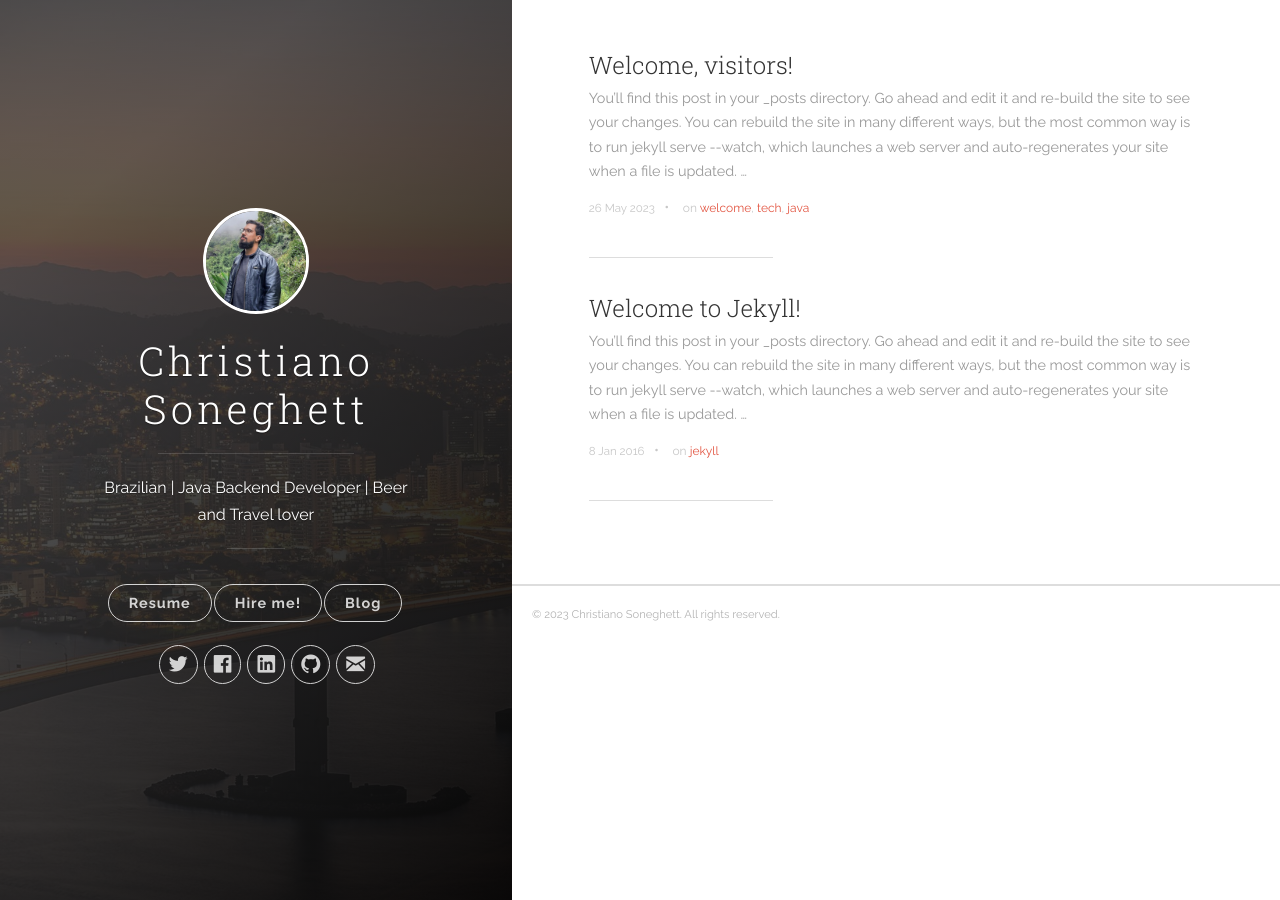
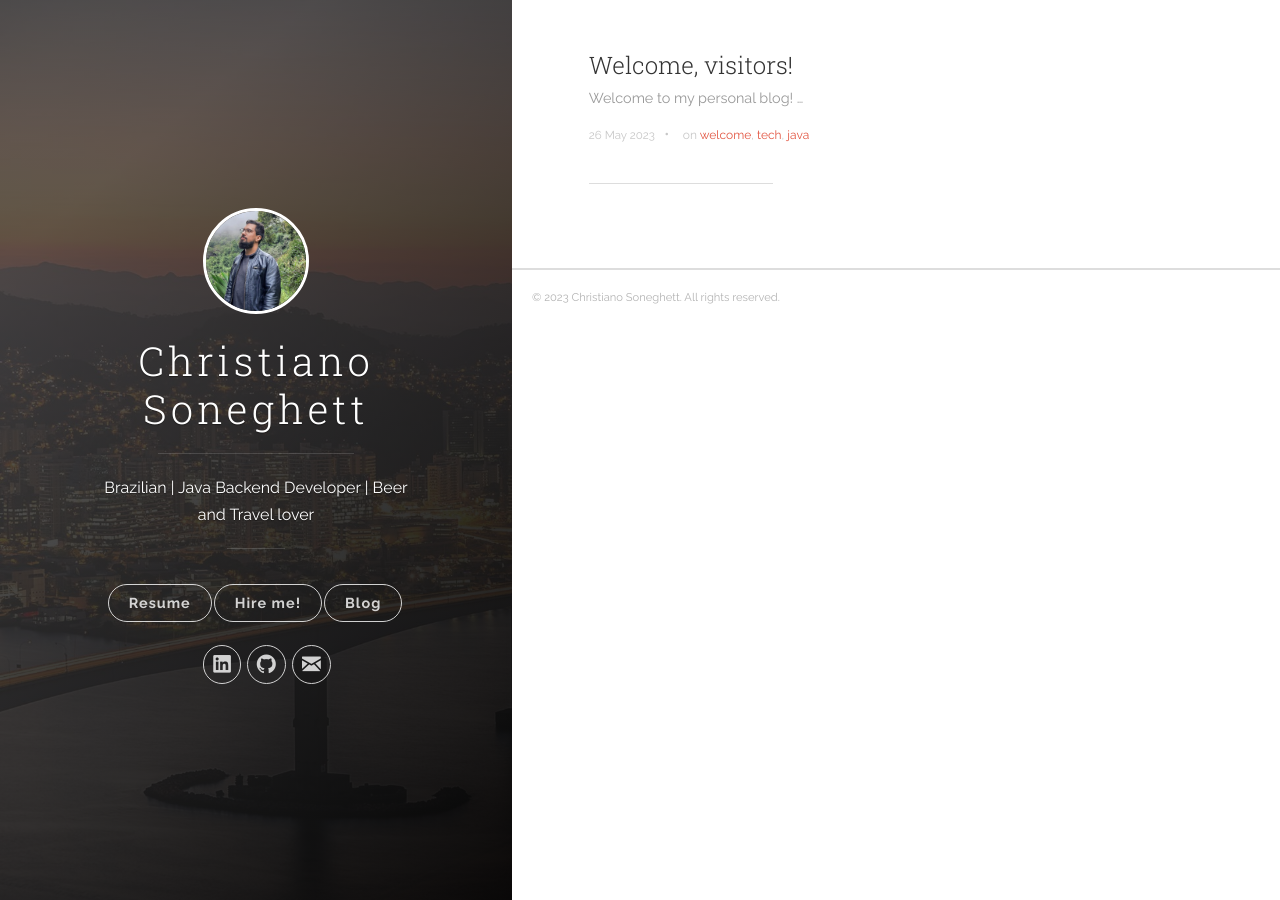
Before and after one commit to cpsoneghett/cpsoneghett.github.io, a Jekyll site: the page built from index.html, in a window 1280 px wide. Built offline with Jekyll 4.4.1, drawn with Linux system fonts in a browser that asks for light colours; the list of posts is cut into pages by our own code.

Commit message:
Adjusted welcome page and removed some blogs references

````diff
--- a/_config.yml
+++ b/_config.yml
@@ -9,8 +9,6 @@ google_analytics: 'UA-169209065-1'
 author:
   name: 'Christiano Soneghett'
   email: cpsoneghett@gmail.com
-  twitter_username: cpsoneghett
-  facebook_username: cpsoneghett
   github_username:  cpsoneghett
   linkedin_username:  cpsoneghett
 
--- a/_includes/header.html
+++ b/_includes/header.html
@@ -45,16 +45,6 @@
                 <a href="http://twitter.com/{{ site.author.twitter_username }}" title="@{{ site.author.twitter_username }} on Twitter" target="_blank">
                   <i class="icon icon-social-twitter"></i>
                   <span class="label">Twitter</span>
-                </a>
-              </li>
-            {% endif %}
-
-            {% if site.author.facebook_username %}
-              <!-- Facebook -->
-              <li class="navigation__item">
-                <a href="http://fb.me/{{ site.author.facebook_username }}" title="{{ site.author.facebook_username }} on Facebook" target="_blank">
-                  <i class="icon icon-social-facebook"></i>
-                  <span class="label">Facebook</span>
                 </a>
               </li>
             {% endif %}
--- a/_posts/2016-01-08-welcome-to-jekyll.markdown
+++ /dev/null
@@ -1,25 +0,0 @@
----
-title:  "Welcome to Jekyll!"
-date:   2016-01-08 15:04:23
-categories: [jekyll]
-tags: [jekyll]
----
-You’ll find this post in your `_posts` directory. Go ahead and edit it and re-build the site to see your changes. You can rebuild the site in many different ways, but the most common way is to run `jekyll serve --watch`, which launches a web server and auto-regenerates your site when a file is updated.
-
-To add new posts, simply add a file in the `_posts` directory that follows the convention `YYYY-MM-DD-name-of-post.ext` and includes the necessary front matter. Take a look at the source for this post to get an idea about how it works.
-
-Jekyll also offers powerful support for code snippets:
-
-``` ruby
-def print_hi(name)
-  puts "Hi, #{name}"
-end
-print_hi('Tom')
-#=> prints 'Hi, Tom' to STDOUT.
-```
-
-Check out the [Jekyll docs][jekyll] for more info on how to get the most out of Jekyll. File all bugs/feature requests at [Jekyll’s GitHub repo][jekyll-gh]. If you have questions, you can ask them on [Jekyll’s dedicated Help repository][jekyll-help].
-
-[jekyll]:      http://jekyllrb.com
-[jekyll-gh]:   https://github.com/jekyll/jekyll
-[jekyll-help]: https://github.com/jekyll/jekyll-help
--- a/_posts/2023-05-26-welcome.md
+++ b/_posts/2023-05-26-welcome.md
@@ -4,8 +4,17 @@ date:   2023-05-26 15:04:23
 categories: [post]
 tags: [welcome, tech, java]
 ---
-You’ll find this post in your `_posts` directory. Go ahead and edit it and re-build the site to see your changes. You can rebuild the site in many different ways, but the most common way is to run `jekyll serve --watch`, which launches a web server and auto-regenerates your site when a file is updated.
 
-To add new posts, simply add a file in the `_posts` directory that follows the convention `YYYY-MM-DD-name-of-post.ext` and includes the necessary front matter. Take a look at the source for this post to get an idea about how it works.
+Welcome to my personal blog!
 
-Jekyll also offers powerful support for code snippets:
+This blog is dedicated to all the Java and tech enthusiasts out there who are eager to expand their knowledge about some techs, concepts and about this language that ~~~pays my bills~~ I love so much. Whether you're a beginner taking your first steps into the world of Java or an experienced programmer looking to level up your Java expertise, I believe I can add something to your knowledge.
+
+Here, we are passionate about sharing insightful tips, practical advice, and helpful resources that revolve basically around Java. My goal is to provide you with valuable content that can accelerate your learning curve and help you become a proficient Java developer.
+
+From basic syntax and core concepts to advanced techniques and best practices, I'll try to cover some Java-related topics in a beginner-friendly and accessible manner. My tips are designed to demystify complex concepts, address common challenges, and equip you with the tools you need to write efficient, robust, and elegant Java code.
+
+Whether you're looking for tips on object-oriented programming, Java libraries and frameworks, debugging techniques, or performance optimization, I hope I can get you covered. And, of course, all the references I get from my publications will be referenced.
+
+So, whether you're an aspiring Java developer, a seasoned programmer, or simply someone who wants to dive deeper into the intricacies of this versatile language, I invite you to join me on this exciting journey. Get ready to unlock the full potential of Java and discover the joy of writing elegant, efficient, and powerful code.
+
+Welcome to my personal blog. Let's embark on this Java-centric adventure together!
````
